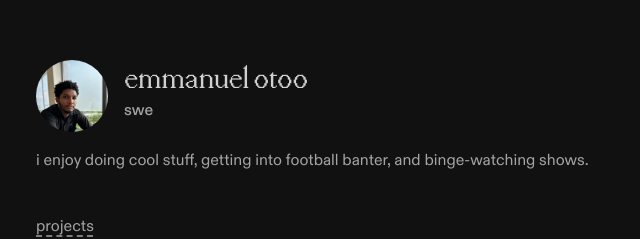
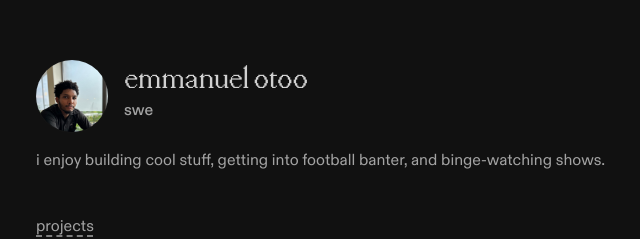
Before and after one commit to emmanuelotoo/portfolio, a Next.js app: page / in a window 1280 px wide. Shown: the part 148-387 px from the top of the page, without its empty margins (316-956 px from the left). Built offline with nearby package versions, Linux system fonts and the light colour scheme.

Commit message:
update “doing” to “build” in main.tsx

```diff
--- a/src/components/main.tsx
+++ b/src/components/main.tsx
@@ -56,7 +56,7 @@ export const Main = () => {
         exploring the intersection of intelligence and technology.
       </p> */}
 
-      <p className="text-secondary-foreground text-sm sm:text-base">{`i enjoy doing cool stuff, getting into football banter, and binge-watching shows.`}</p>
+      <p className="text-secondary-foreground text-sm sm:text-base">{`i enjoy building cool stuff, getting into football banter, and binge-watching shows.`}</p>
 
 
     </section>
```
